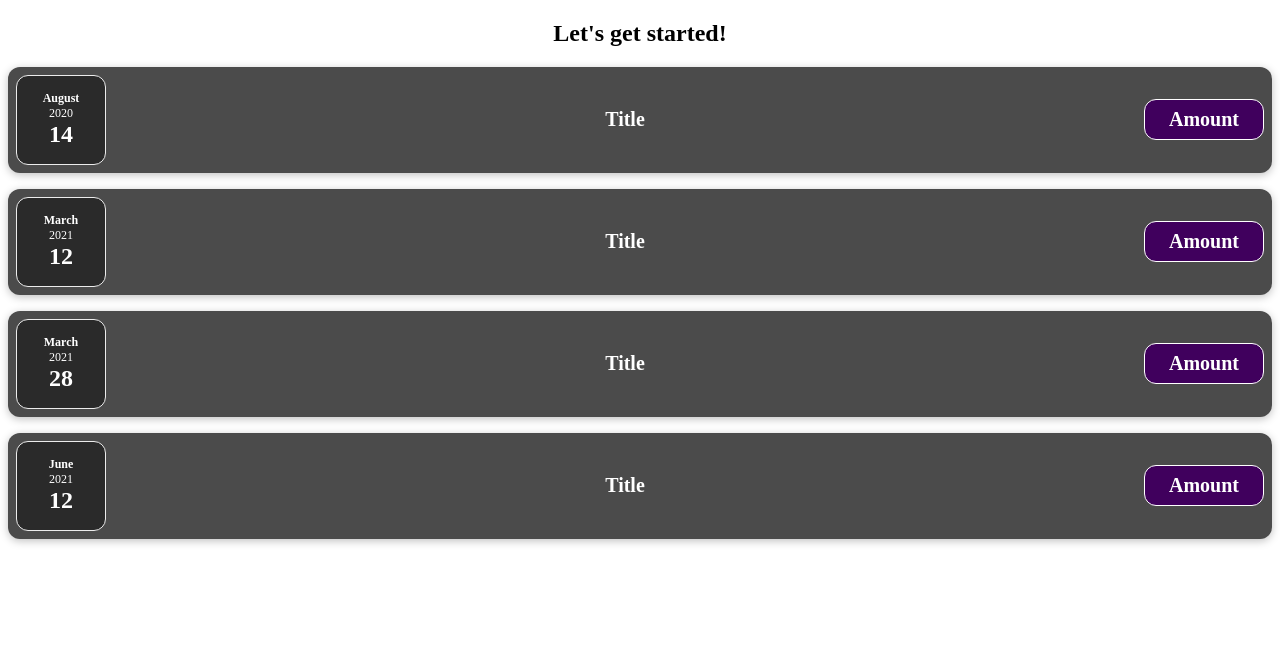
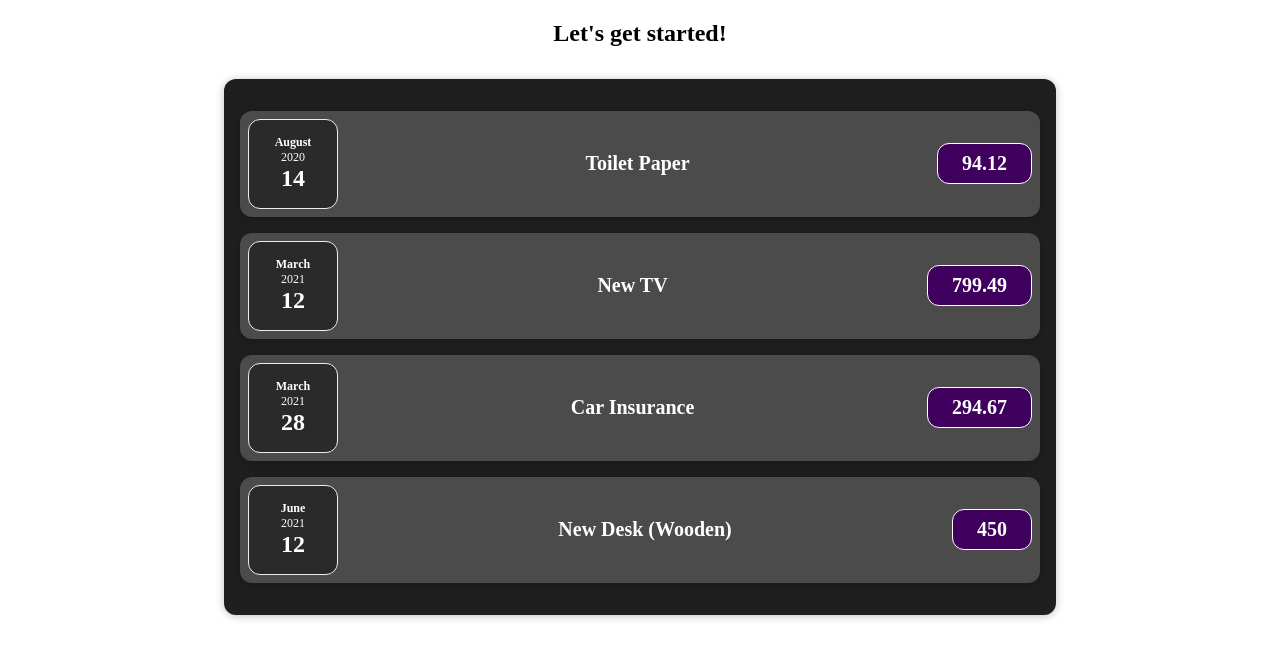
Before and after one commit to 2jiwon/udemy-courses, a React (Create React App) app in the folder react-complete-guide/project01/: page / in a window 1280 px wide. Shown: the top 658 px of the page. Built offline with nearby package versions, Linux system fonts and the light colour scheme.

Commit message:
비용 컴포넌트를 추가해서 별도로 분리

```diff
--- a/react-complete-guide/project01/src/App.js
+++ b/react-complete-guide/project01/src/App.js
@@ -1,5 +1,5 @@
 import './App.css';
-import ExpenseItem from './components/ExpenseItem';
+import Expenses from './components/Expenses';
 
 function App() {
   const expenses = [
@@ -27,9 +27,7 @@ function App() {
   return (
     <div className="App">
       <h2>Let's get started!</h2>
-      {expenses.map((e) =>
-        <ExpenseItem title={e.title} amount={e.amount} date={e.date}></ExpenseItem>
-      )}
+      <Expenses data={expenses} />
     </div>
   );
 }
--- a/react-complete-guide/project01/src/components/ExpenseItem.js
+++ b/react-complete-guide/project01/src/components/ExpenseItem.js
@@ -6,9 +6,9 @@ function ExpenseItem(props) {
         <div className='expense-item'>
             <ExpenseDate date={props.date} />
             <div className='expense-item__description'>
-                <h2>Title</h2>
+                <h2>{props.title}</h2>
             </div>
-            <div className='expense-item__price'>Amount</div>
+            <div className='expense-item__price'>{props.amount}</div>
         </div>
     );
 }
--- /dev/null
+++ b/react-complete-guide/project01/src/components/Expenses.css
@@ -0,0 +1,9 @@
+.expenses {
+  padding: 1rem;
+  background-color: rgb(31, 31, 31);
+  margin: 2rem auto;
+  width: 50rem;
+  max-width: 95%;
+  border-radius: 12px;
+  box-shadow: 0 1px 8px rgba(0, 0, 0, 0.25);
+}
--- /dev/null
+++ b/react-complete-guide/project01/src/components/Expenses.js
@@ -0,0 +1,15 @@
+import './Expenses.css';
+import ExpenseItem from "./ExpenseItem";
+
+function Expenses(props) {
+    return (
+        <div className="expenses">
+            {
+                props.data.map((e) =>
+                    <ExpenseItem title={e.title} amount={e.amount} date={e.date}></ExpenseItem>
+                )
+            }
+        </div>
+    );
+}
+export default Expenses;
```
